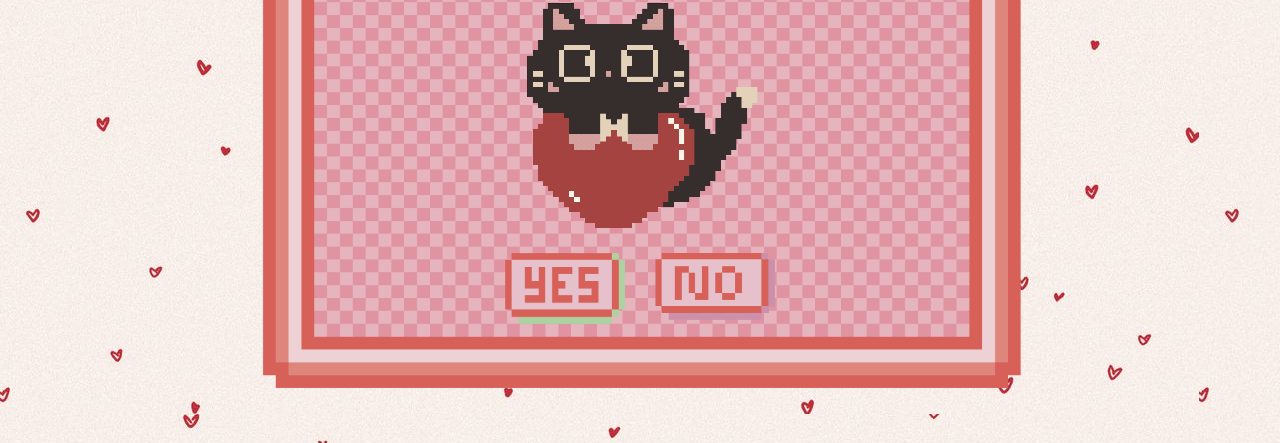
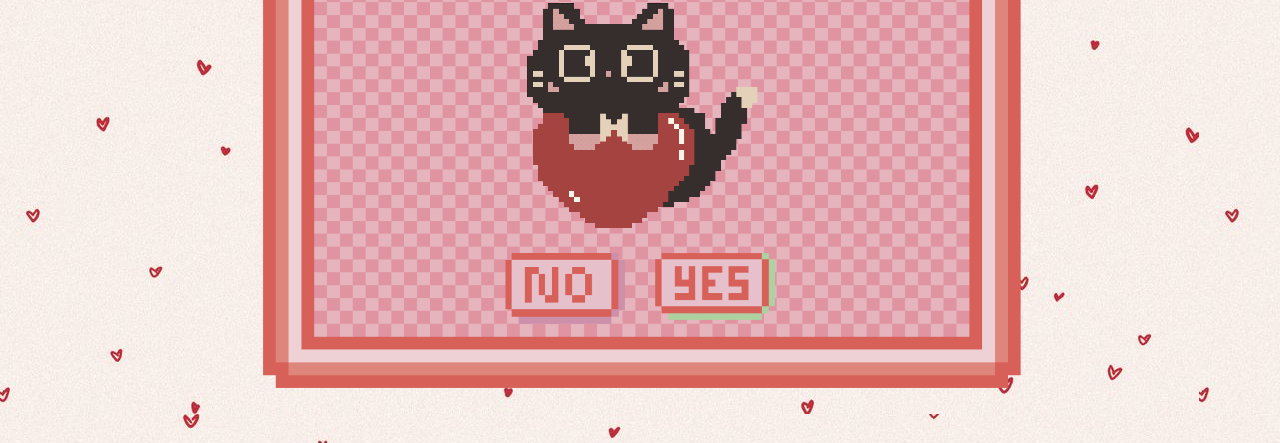
Before and after one commit to Viswes09/Valentine, a plain HTML site: page index.html in a window 1280 px wide. Both pictures are taken after a click on the element "♡ Letter for You ♡". Shown: the part 357-800 px from the top of the page. Drawn offline with Linux system fonts and the light colour scheme; a web font is replaced by a local one.

Commit message:
index.html

```diff
--- a/index.html
+++ b/index.html
@@ -29,10 +29,10 @@
         <img src="cat_heart.gif" class="cat" id="letter-cat" />
 
         <div class="buttons" id="letter-buttons">
-          <img src="yes.png" class="btn yes-btn" alt="Yes" />
+          <img src="no.png" class="btn yes-btn" alt="Yes" />
 
           <div class="no-wrapper">
-            <img src="no.png" class="btn no-btn" alt="No" />
+            <img src="yes.png" class="btn no-btn" alt="No" />
           </div>
         </div>
 
```
